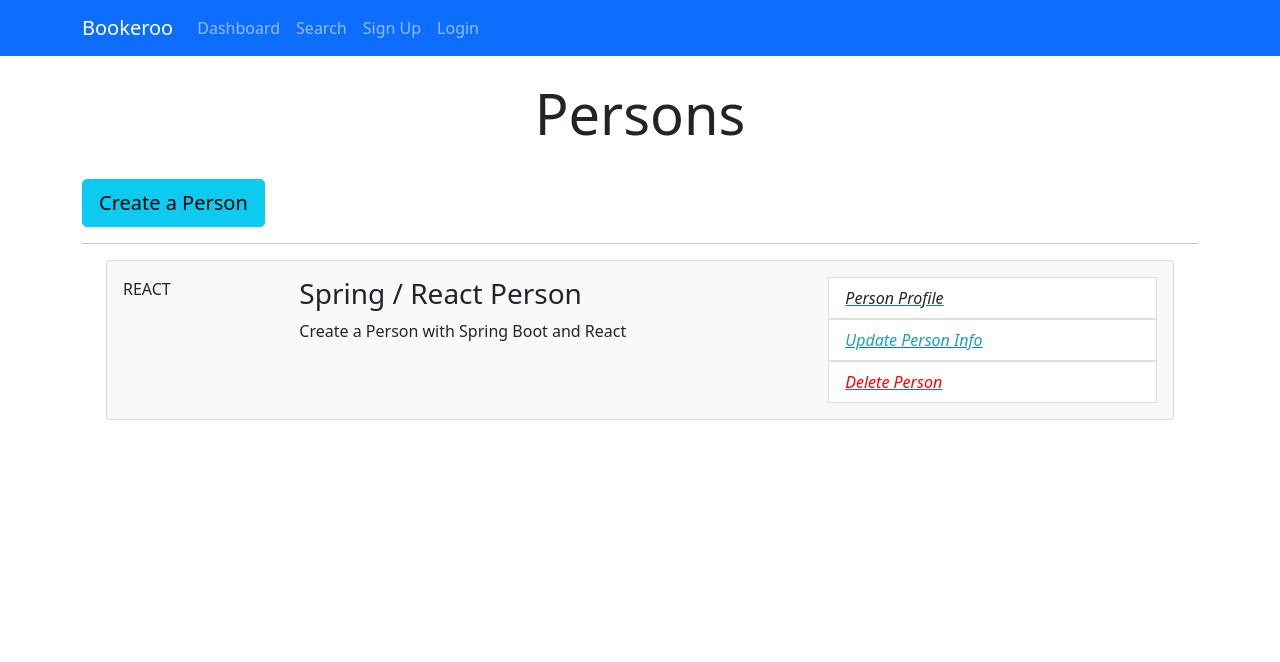
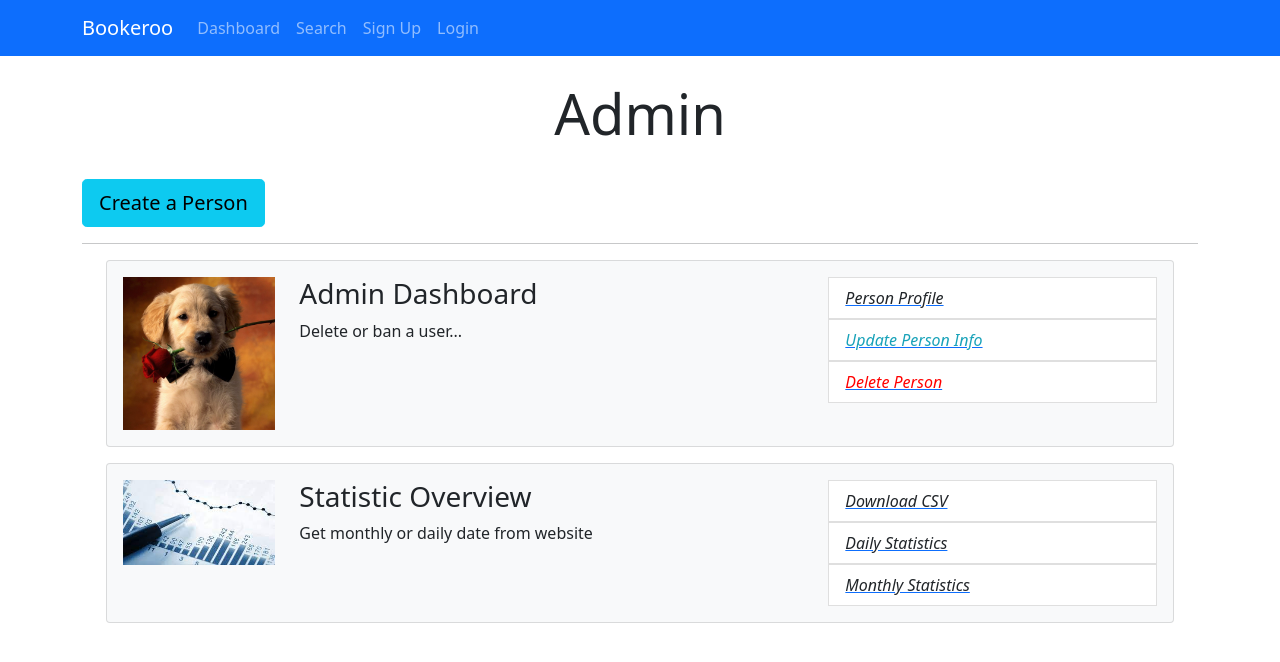
Before and after one commit to s3813866/Thu1930-Dipto-Group8, a React (Create React App) app in the folder FrontEnd/myfirstapp/: page /dashboard in a window 1280 px wide. Shown: the top 662 px of the page. Built offline with nearby package versions, Linux system fonts and the light colour scheme; the HTML template or start-up script is replaced by a standard one.

Commit message:
Dashboard for admin is created

```diff
--- a/FrontEnd/myfirstapp/src/components/Dashboard.js
+++ b/FrontEnd/myfirstapp/src/components/Dashboard.js
@@ -1,6 +1,7 @@
 import React, { Component } from 'react'
 import Person from './Persons/Person'
 import CreatePersonButton from './Persons/CreatePersonButton';
+import Statistics from "./Persons/Statistics";
 
 class Dashboard extends Component {
     render() {
@@ -9,12 +10,13 @@ class Dashboard extends Component {
             <div className="container">
                 <div className="row">
                     <div className="col-md-12">
-                        <h1 className="display-4 text-center">Persons</h1>
+                        <h1 className="display-4 text-center">Admin</h1>
                         <br />
                        <CreatePersonButton />
                         <br />
                         <hr />
                         <Person/>
+                        <Statistics/>
                     </div>
                 </div>
             </div>
--- a/FrontEnd/myfirstapp/src/components/Layout/Header.js
+++ b/FrontEnd/myfirstapp/src/components/Layout/Header.js
@@ -6,7 +6,7 @@ import React, { Component } from 'react'
             <div>
             <nav className="navbar navbar-expand-sm navbar-dark bg-primary mb-4">
             <div className="container">
-                <a className="navbar-brand" href="Dashboard.html">
+                <a className="navbar-brand" href="/home">
                     Bookeroo
                 </a>
                 <button className="navbar-toggler" type="button" data-toggle="collapse" data-target="#mobile-nav">
--- a/FrontEnd/myfirstapp/src/components/Persons/CreatePersonButton.js
+++ b/FrontEnd/myfirstapp/src/components/Persons/CreatePersonButton.js
@@ -4,7 +4,7 @@ import {link, Link} from "react-router-dom";
  const CreatePersonButton=() => {
     return (
         <React.Fragment>
-        <Link to="/addPerson"
+        <Link to="/register"
         className="btn btn-lg btn-info">
         Create a Person
         </Link>
--- a/FrontEnd/myfirstapp/src/components/Persons/Person.js
+++ b/FrontEnd/myfirstapp/src/components/Persons/Person.js
@@ -1,4 +1,5 @@
 import React, { Component } from 'react'
+import AdminPic from "./AdminPic.jpg"
 
 class Person extends Component {
     render() {
@@ -7,27 +8,27 @@ class Person extends Component {
                             <div className="card card-body bg-light mb-3">
                                 <div className="row">
                                     <div className="col-2">
-                                        <span className="mx-auto">REACT</span>
+                                        <span className="mx-auto"><img src={AdminPic} alt="Dog"/></span>
                                     </div>
                                     <div className="col-lg-6 col-md-4 col-8">
-                                        <h3>Spring / React Person</h3>
-                                        <p>Create a Person with Spring Boot and React</p>
+                                        <h3>Admin Dashboard</h3>
+                                        <p>Delete or ban a user...</p>
                                     </div>
                                     <div className="col-md-4 d-none d-lg-block">
                                         <ul className="list-group">
                                             <a href="#">
                                                 <li className="list-group-item board">
-                                                    <i className="fa fa-flag-checkered pr-1">Person Profile </i>
+                                                    <i className="fas fa-user"> Person Profile </i>
                                                 </li>
                                             </a>
                                             <a href="#">
                                                 <li className="list-group-item update">
-                                                    <i className="fa fa-edit pr-1">Update Person Info</i>
+                                                    <i className="fa fa-edit pr-1"> Update Person Info</i>
                                                 </li>
                                             </a>
                                             <a href="">
                                                 <li className="list-group-item delete">
-                                                    <i className="fa fa-minus-circle pr-1">Delete Person</i>
+                                                    <i className="fa fa-minus-circle pr-1"> Delete Person</i>
                                                 </li>
                                             </a>
                                         </ul>
--- /dev/null
+++ b/FrontEnd/myfirstapp/src/components/Persons/Statistics.js
@@ -0,0 +1,43 @@
+import React, { Component } from 'react'
+import StatsPic from "./Stats.jpg"
+
+class Statistics extends Component {
+    render() {
+        return (
+            <div className="container">
+                <div className="card card-body bg-light mb-3">
+                    <div className="row">
+                        <div className="col-2">
+                            <span className="mx-auto"><img src={StatsPic} alt="stats"/></span>
+                        </div>
+                        <div className="col-lg-6 col-md-4 col-8">
+                            <h3>Statistic Overview</h3>
+                            <p>Get monthly or daily date from website</p>
+                        </div>
+                        <div className="col-md-4 d-none d-lg-block">
+                            <ul className="list-group">
+                                <a href="#">
+                                    <li className="list-group-item board">
+                                        <i className="fas fa-file pr-1"> Download CSV</i>
+
+                                    </li>
+                                </a>
+                                <a href="#">
+                                    <li className="list-group-item update">
+                                        <i className="fas fa-sun pr-2"> Daily Statistics </i>
+                                    </li>
+                                </a>
+                                <a href="">
+                                    <li className="list-group-item delete">
+                                        <i className="fas fa-moon"> Monthly Statistics</i>
+                                    </li>
+                                </a>
+                            </ul>
+                        </div>
+                    </div>
+                </div>
+            </div>
+        )
+    }
+}
+export default Statistics;
--- a/FrontEnd/myfirstapp/src/pages/404notfound.js
+++ b/FrontEnd/myfirstapp/src/pages/404notfound.js
@@ -23,10 +23,6 @@ const useStyles = makeStyles((theme) => ({
     }
 }));
 
-
-
-
-
 export default function PageNotFound() {
     const classes = useStyles();
 
```
Also changed, not shown: FrontEnd/myfirstapp/src/components/Persons/AdminPic.jpg (added), FrontEnd/myfirstapp/src/components/Persons/Stats.jpg (added), FrontEnd/myfirstapp/src/index.css (line endings or trailing spaces).
